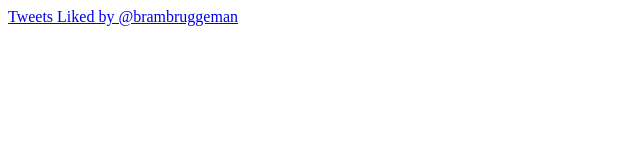
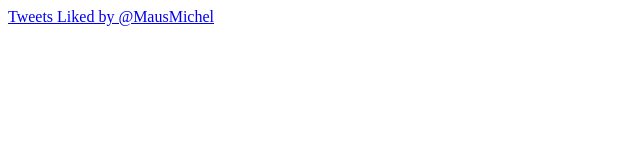
Before and after one commit to brambruggeman/twitterfeed, a plain HTML site: page index.html in a window 1280 px wide. Shown: the full height of the page, 0-640 px from the left. Drawn offline with Linux system fonts and the light colour scheme.

Commit message:
Update index.html

```diff
--- a/index.html
+++ b/index.html
@@ -3,7 +3,7 @@
 <head>
 </head>
 <body>
-<a class="twitter-timeline" href="https://twitter.com/brambruggeman/likes?ref_src=twsrc%5Etfw">Tweets Liked by @brambruggeman</a> <script async src="https://platform.twitter.com/widgets.js" charset="utf-8"></script>
+<a class="twitter-timeline" href="https://twitter.com/MausMichel/likes?ref_src=twsrc%5Etfw">Tweets Liked by @MausMichel</a> <script async src="https://platform.twitter.com/widgets.js" charset="utf-8"></script>
 
 </body>
 </html>
```
